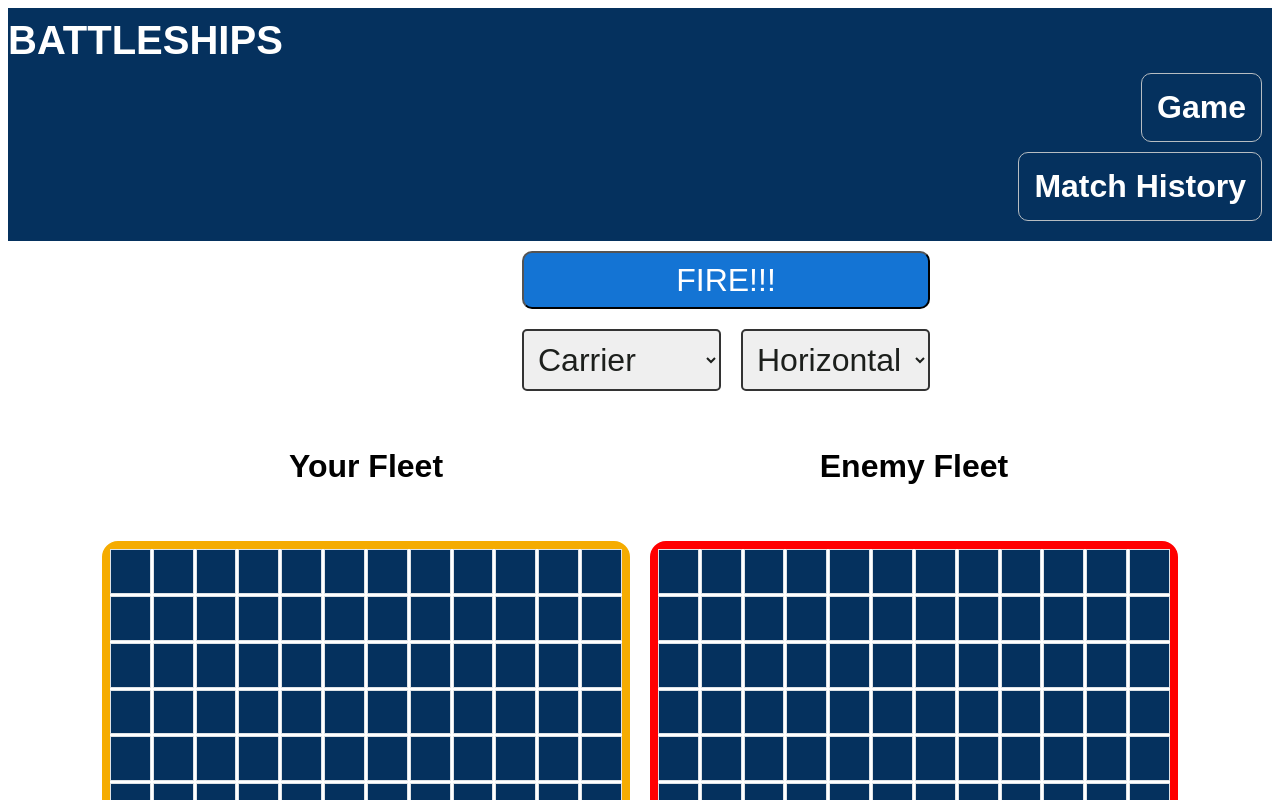
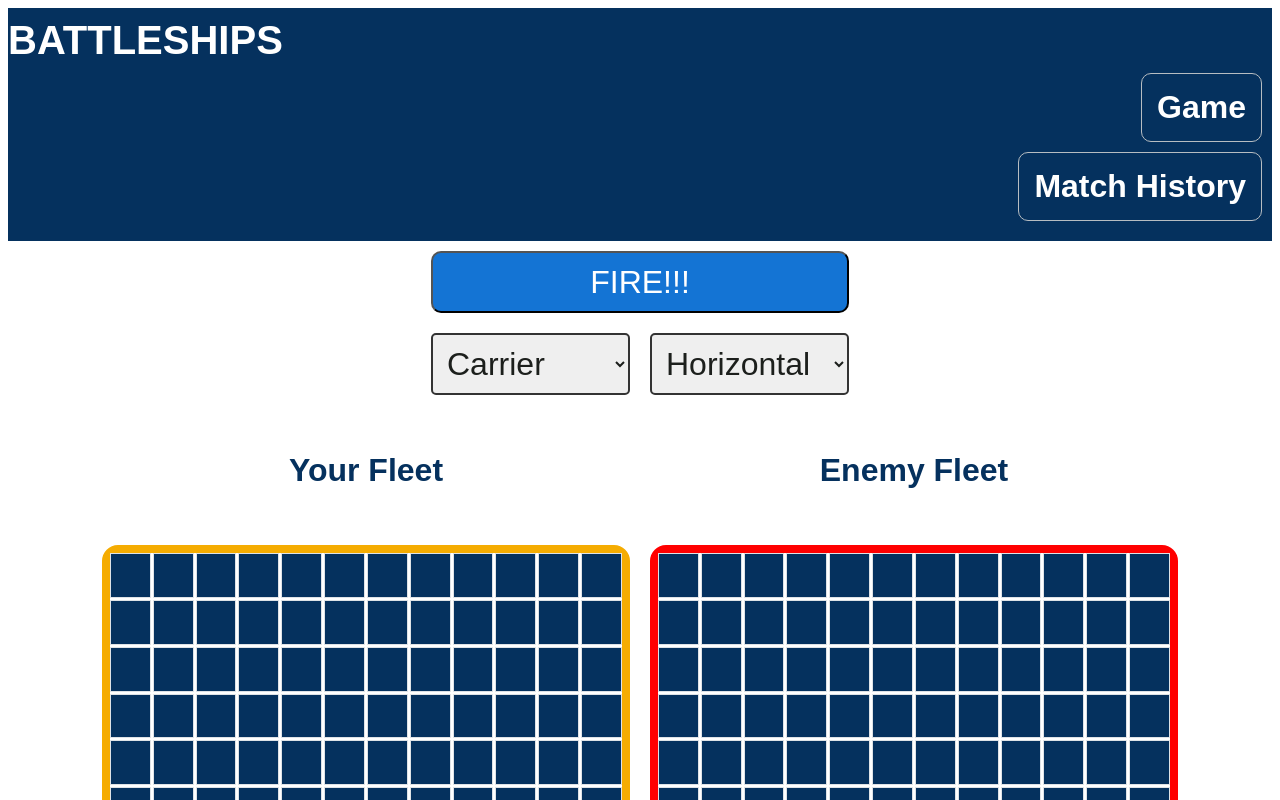
Before and after one commit to LebogangMasenya/battleship, a plain HTML site: page index.html in a window 1280 px wide. Shown: the top 800 px of the page. Drawn offline with Linux system fonts and the light colour scheme.

Commit message:
fix: added repsonsive stylling

```diff
--- a/index.html
+++ b/index.html
@@ -18,7 +18,7 @@
     <div id="game">
         <div class="controls">
             <button class="fire-btn">FIRE!!!</button>
-            <select name="" id="ship-select">
+            <select name="ship-selection-dropdown" id="ship-select">
                 <option value="carrier-ship">Carrier</option>
                 <option value="battleship-ship">Battleship</option>
                 <option value="cruiser-ship">Cruiser</option>
@@ -26,7 +26,7 @@
                 <option value="destroyer-ship">Destroyer</option>
             </select>
 
-            <select name="" id="orientation-select">
+            <select name="orientation-selection-dropdown" id="orientation-select">
                 <option value="horizontal">Horizontal</option>
                 <option value="vertical">Vertical</option>
             </select>
--- a/style.css
+++ b/style.css
@@ -45,6 +45,7 @@ nav > a:active {
 
 h2 {
   font-size: 2rem;
+  color:  #05315e;
 }
 
 
@@ -169,14 +170,7 @@ h2 {
     height: 30px;
   }
 
-  .controls {
-      display: grid;
-  grid-template: 1fr 0.5fr / 1fr 1fr;;
-  width: 20vw;
-  height: 20vh;
-  justify-self: center;
 
-  }
 }
 
 /* Individual Cell Styling */
```
Also changed, not shown: game-logic.js (+12 -4 lines).
